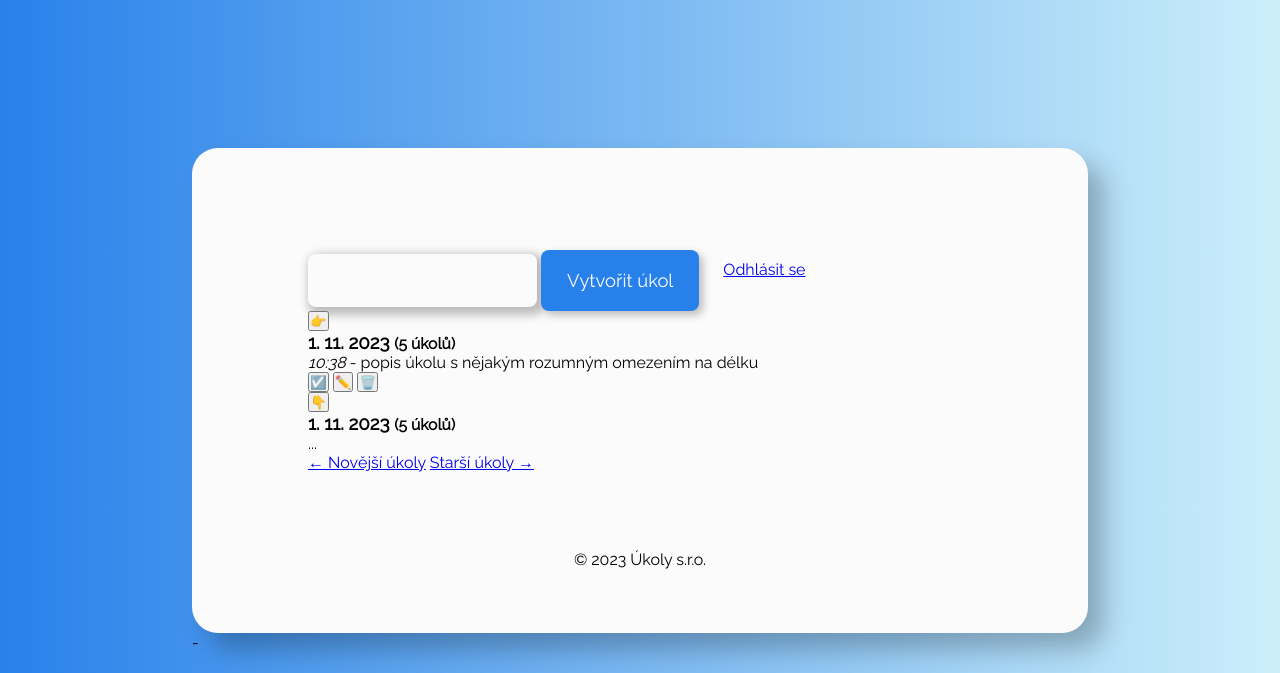
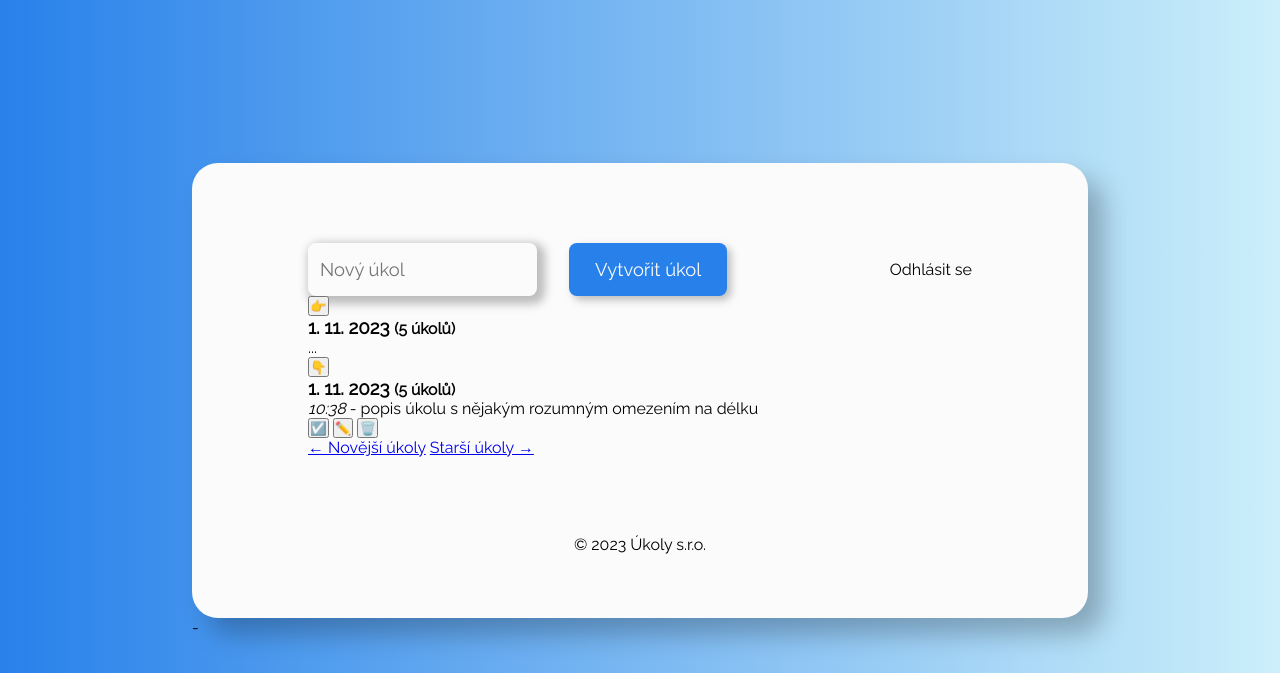
Before and after one commit to JakubPradeniak/codingschool_winter, a PHP site: page /html-templates/todos.html in a window 1280 px wide. Shown: the top 673 px of the page. Run offline with PHP 8.4, Linux system fonts and the light colour scheme.

Commit message:
Feat: create styles for new todo form, add placeholder attr

```diff
--- a/html-templates/todos.html
+++ b/html-templates/todos.html
@@ -16,17 +16,32 @@
 <div class="panel panel--large">
   <main>
     <section class="administration-heading">
-      <form action="todos.html" method="post">
-        <input type="text" name="todo" class="input" required>
+      <form action="todos.html" method="post" class="new-todo-form">
+        <input type="text" name="todo" class="input" placeholder="Nový úkol" required>
         <input type="submit" value="Vytvořit úkol" class="button">
       </form>
-      <a href="#">Odhlásit se</a>
+      <a href="#" class="logout">Odhlásit se</a>
     </section>
     <section>
       <div class="todo-list">
         <div class="todo-heading">
           <button type="button" class="expand-toggle">
             👉
+          </button>
+          <h3>
+            1. 11. 2023
+            <small>(5 úkolů)</small>
+          </h3>
+        </div>
+        <div class="todo-items todo-items--hidden">
+            ...
+        </div>
+      </div>
+
+      <div class="todo-list todo-list--expanded">
+        <div class="todo-heading">
+          <button type="button" class="expand-toggle">
+            👇
           </button>
           <h3>
             1. 11. 2023
@@ -46,21 +61,6 @@
               🗑️
             </button>
           </div>
-        </div>
-      </div>
-
-      <div class="todo-list todo-list--expanded">
-        <div class="todo-heading">
-          <button type="button" class="expand-toggle">
-            👇
-          </button>
-          <h3>
-            1. 11. 2023
-            <small>(5 úkolů)</small>
-          </h3>
-        </div>
-        <div class="todo-items">
-          ...
         </div>
       </div>
     </section>
--- a/style/style.css
+++ b/style/style.css
@@ -199,7 +199,7 @@ footer {
     box-shadow: 0.25rem 0.25rem 0.5rem 0 var(--drop-shadow);
     font-size: 1.15rem;
     color: var(--font-color-light);
-    padding: 1.25rem 1.625rem;
+    padding: 1rem 1.625rem;
     border: 0;
     cursor: pointer;
 }
@@ -285,3 +285,12 @@ footer {
         }
     }
 }
+
+.new-todo-form {
+    display: flex;
+    gap: 2rem;
+
+    .input {
+        margin-top: 0;
+    }
+}
```
